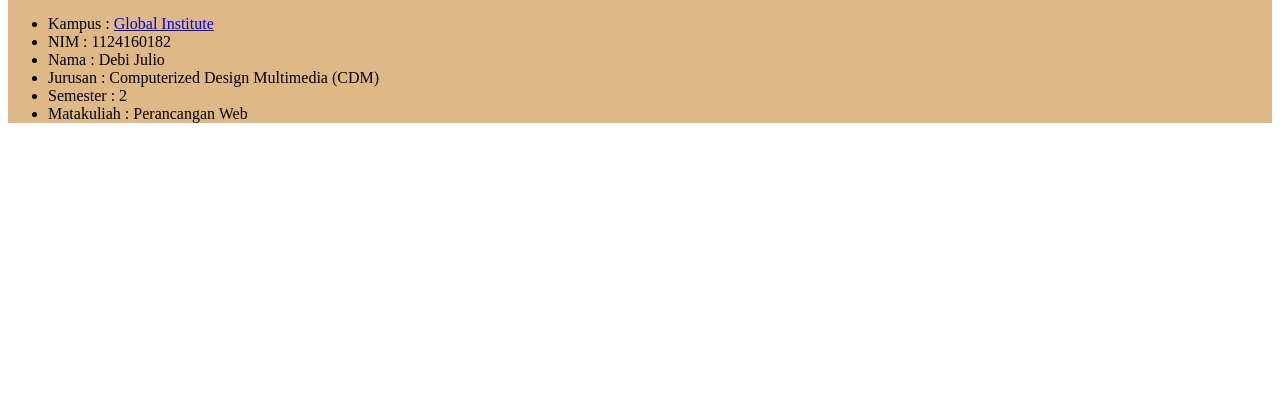
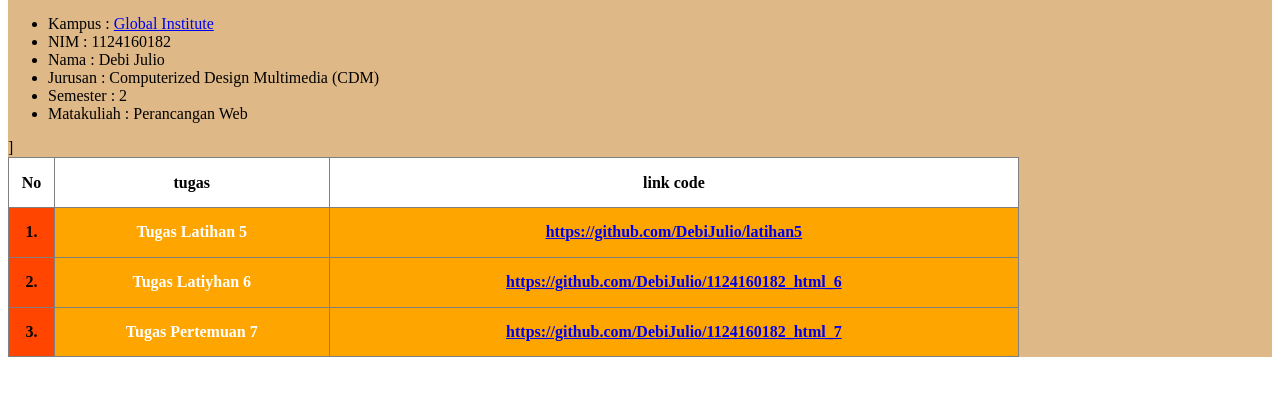
Before and after one commit to DebiJulio/1125160182_uts, a plain HTML site: page index.html in a window 1280 px wide. Shown: the part 297-692 px from the top of the page. Drawn offline with Linux system fonts and the light colour scheme.

Commit message:
buat table tugas web

```diff
--- a/index.html
+++ b/index.html
@@ -35,6 +35,28 @@
     </ul>
   </body>
   </html>
+  <table border="1" width="80%" height="200px" style="border-collapse: collapse;">
+    <tr>
+        <th style="background-color: white; font-weight: bold;">No</th>]
+        <th style="background-color: white; color: black;">tugas</th>
+        <th style="background-color:white; color: black;">link code</th>
+    </tr>
+    <tr>
+        <th style="background-color: orangered; font-weight: bold;">1.</th>
+        <th style="background-color: orange; color: white; font-weight: bold;">Tugas Latihan 5</th>
+        <th style="background-color: orange; color: white; font-weight: bold;"> <a href="https://github.com/DebiJulio/latihan5">https://github.com/DebiJulio/latihan5</a></th>
+    </tr>
+    <tr>
+        <th style="background-color: orangered; font-weight: bold;">2.</th>
+        <th style="background-color: orange; color: white; font-weight: bold;">Tugas Latiyhan 6</th>
+        <th style="background-color: orange; color: white; font-weight: bold;"> <a href="https://github.com/DebiJulio/1124160182_html_6">https://github.com/DebiJulio/1124160182_html_6</a></th>
+    </tr>
+    <tr>
+        <th style="background-color: orangered; font-weight: bold;">3.</th>
+        <th style="background-color: orange; color: white; font-weight: bold;">Tugas Pertemuan 7</th>
+        <th style="background-color: orange; color: white; font-weight: bold;"> <a href="https://github.com/DebiJulio/1124160182_html_7">https://github.com/DebiJulio/1124160182_html_7</a></th>
+    </tr>
+</table>
 
   </head>
   <body
```
